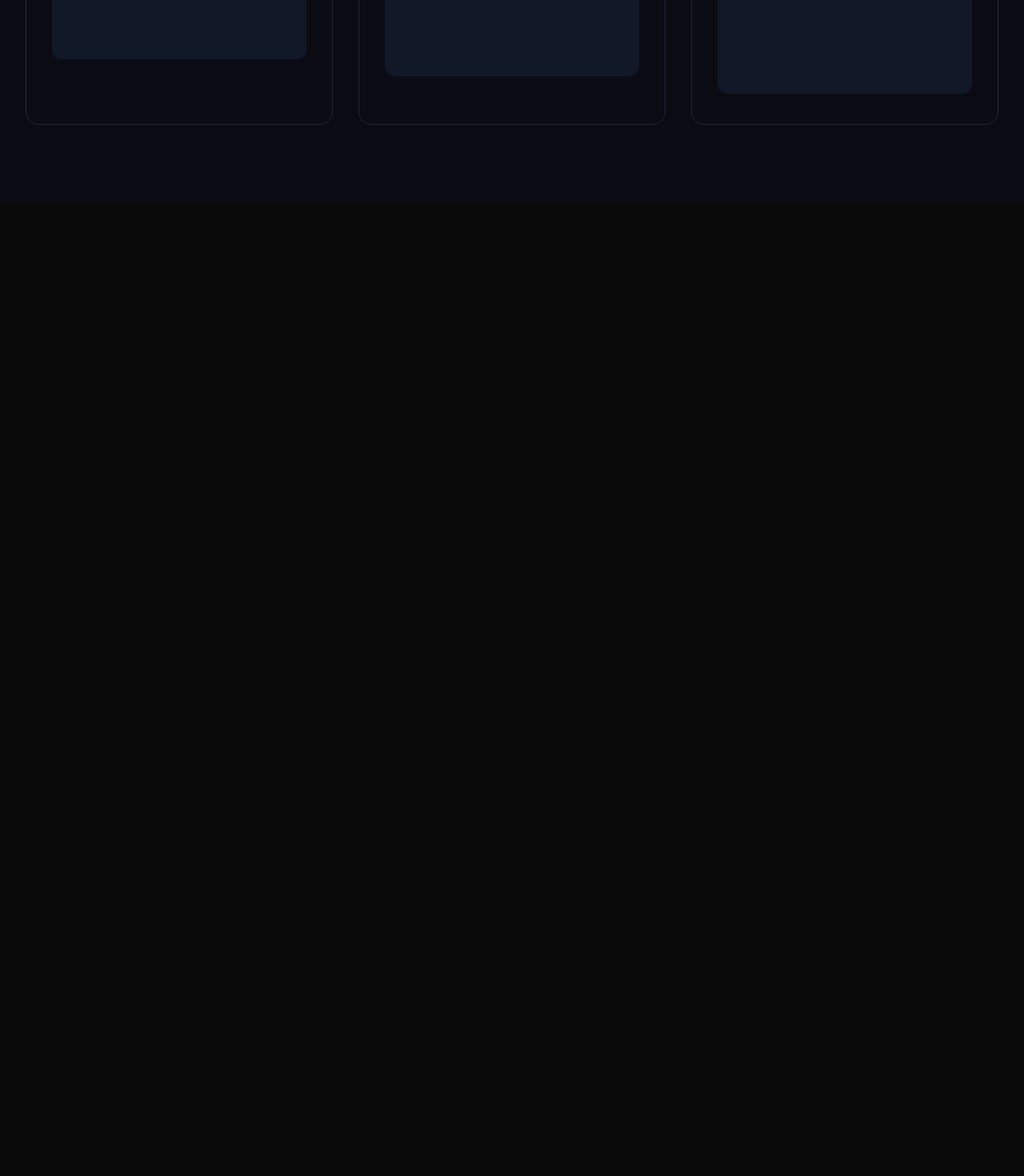
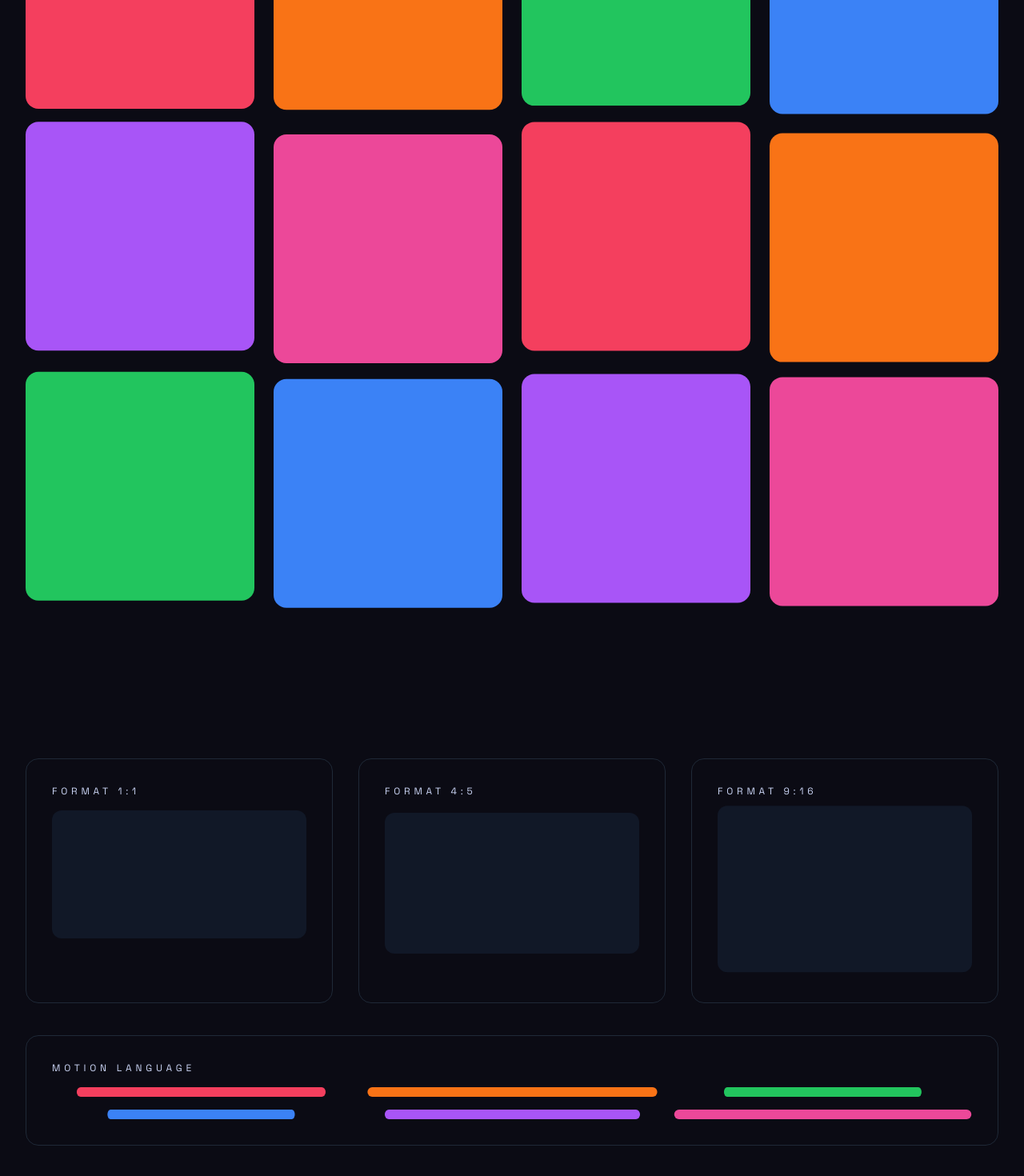
Before and after one commit to nemanja1033/thirtythree, a React (Vite) app: page /portfolio/pulse-campaign in a window 1280 px wide. Shown: the part 1220-2690 px from the top of the page at 80% size. Before the commit the page ends 1472 px from the top, so only its background shows below. Built offline with nearby package versions, Linux system fonts and the light colour scheme.

Commit message:
Update PulseCampaign and StudioNorma pages

```diff
--- a/src/pages/PulseCampaign.tsx
+++ b/src/pages/PulseCampaign.tsx
@@ -50,9 +50,11 @@ export default function PulseCampaign() {
   const reduceMotion = useReducedMotion();
   const heroRef = useRef<HTMLDivElement>(null);
   const systemRef = useRef<HTMLDivElement>(null);
+  const wallRef = useRef<HTMLDivElement>(null);
   const motionRef = useRef<HTMLDivElement>(null);
   const heroInView = useInView(heroRef, { once: true, margin: "-50px" });
   const systemInView = useInView(systemRef, { once: true, margin: "-50px" });
+  const wallInView = useInView(wallRef, { once: true, margin: "-50px" });
   const motionInView = useInView(motionRef, { once: true, margin: "-50px" });
 
   const palette = useMemo(
@@ -130,6 +132,42 @@ export default function PulseCampaign() {
         </div>
       </section>
 
+      <section ref={wallRef} className="py-16 md:py-24">
+        <div className="container mx-auto px-6 md:px-8">
+          <motion.div
+            initial={{ opacity: 0, y: reduceMotion ? 0 : 20 }}
+            animate={wallInView ? { opacity: 1, y: 0 } : {}}
+            transition={{ duration: reduceMotion ? 0.1 : 0.6 }}
+            className="grid grid-cols-3 sm:grid-cols-4 gap-4 md:gap-6"
+          >
+            {Array.from({ length: 12 }).map((_, index) => (
+              <motion.div
+                key={index}
+                className="aspect-square rounded-2xl"
+                style={{ background: palette[index % palette.length] }}
+                animate={
+                  reduceMotion
+                    ? undefined
+                    : {
+                        y: index % 2 === 0 ? [0, -8, 0] : [0, 8, 0],
+                      }
+                }
+                transition={
+                  reduceMotion
+                    ? undefined
+                    : {
+                        duration: 3 + index * 0.2,
+                        repeat: Infinity,
+                        ease: "easeInOut",
+                      }
+                }
+                whileHover={!reduceMotion ? { scale: 1.04 } : undefined}
+              />
+            ))}
+          </motion.div>
+        </div>
+      </section>
+
       <section ref={motionRef} className="py-16 md:py-24">
         <div className="container mx-auto px-6 md:px-8">
           <motion.div
@@ -171,6 +209,38 @@ export default function PulseCampaign() {
               </motion.div>
             ))}
           </motion.div>
+          <motion.div
+            initial={{ opacity: 0, y: reduceMotion ? 0 : 20 }}
+            animate={motionInView ? { opacity: 1, y: 0 } : {}}
+            transition={{ duration: reduceMotion ? 0.1 : 0.6, delay: reduceMotion ? 0 : 0.1 }}
+            className="mt-10 rounded-2xl border p-6 md:p-8"
+            style={{ borderColor: "#1f2937" }}
+          >
+            <div className="text-xs uppercase tracking-[0.4em] mb-4" style={{ color: MUTED }}>
+              Motion language
+            </div>
+            <div className="grid grid-cols-3 gap-4">
+              {Array.from({ length: 6 }).map((_, i) => (
+                <motion.div
+                  key={i}
+                  className="h-3 rounded-full"
+                  style={{ background: palette[i % palette.length] }}
+                  animate={
+                    reduceMotion
+                      ? undefined
+                      : {
+                          scaleX: [0.6, 1, 0.6],
+                        }
+                  }
+                  transition={
+                    reduceMotion
+                      ? undefined
+                      : { duration: 1.6 + i * 0.15, repeat: Infinity, ease: "easeInOut" }
+                  }
+                />
+              ))}
+            </div>
+          </motion.div>
         </div>
       </section>
     </div>
--- a/src/pages/StudioNorma.tsx
+++ b/src/pages/StudioNorma.tsx
@@ -145,9 +145,11 @@ export default function StudioNorma() {
   const reduceMotion = useReducedMotion();
   const heroRef = useRef<HTMLDivElement>(null);
   const systemRef = useRef<HTMLDivElement>(null);
+  const wallRef = useRef<HTMLDivElement>(null);
   const experienceRef = useRef<HTMLDivElement>(null);
   const heroInView = useInView(heroRef, { once: true, margin: "-50px" });
   const systemInView = useInView(systemRef, { once: true, margin: "-50px" });
+  const wallInView = useInView(wallRef, { once: true, margin: "-50px" });
   const experienceInView = useInView(experienceRef, { once: true, margin: "-50px" });
 
   const { scrollYProgress } = useScroll({
@@ -161,18 +163,29 @@ export default function StudioNorma() {
     <div className="min-h-screen overflow-x-hidden" style={{ background: BG }}>
       <Navbar />
 
-      <section ref={heroRef} className="pt-24 md:pt-32 pb-16 md:pb-20">
+      <section ref={heroRef} className="pt-24 md:pt-32 pb-16 md:pb-20 relative overflow-hidden">
+        <div
+          className="absolute inset-0 opacity-[0.15]"
+          style={{
+            backgroundImage:
+              "linear-gradient(#111111 1px, transparent 1px), linear-gradient(90deg, #111111 1px, transparent 1px)",
+            backgroundSize: "120px 120px",
+          }}
+        />
         <div className="container mx-auto px-6 md:px-8">
           <motion.div
             initial={{ opacity: 0, y: reduceMotion ? 0 : 20 }}
             animate={heroInView ? { opacity: 1, y: 0 } : {}}
-            transition={{ duration: reduceMotion ? 0.1 : 0.6 }}
+            transition={{ duration: reduceMotion ? 0.1 : 0.7, ease: "easeOut" }}
           >
             <span className="text-xs uppercase tracking-[0.4em]" style={{ color: MUTED }}>
               {t("studio.concept")}
             </span>
-            <div className="mt-6">
-              <NormaWordmark className="w-[280px] md:w-[420px]" />
+            <div className="mt-6 flex items-end justify-between gap-10">
+              <NormaWordmark className="w-[280px] md:w-[520px]" />
+              <div className="text-xs uppercase tracking-[0.6em]" style={{ color: INK }}>
+                NORMA GRID
+              </div>
             </div>
             <p className="mt-6 text-base md:text-lg max-w-2xl" style={{ color: MUTED }}>
               {t("norma.story")}
@@ -210,6 +223,49 @@ export default function StudioNorma() {
               </motion.div>
             ))}
           </motion.div>
+          <motion.div
+            initial={{ opacity: 0, y: reduceMotion ? 0 : 20 }}
+            animate={systemInView ? { opacity: 1, y: 0 } : {}}
+            transition={{ duration: reduceMotion ? 0.1 : 0.7, delay: reduceMotion ? 0 : 0.1 }}
+            className="mt-10 rounded-3xl border p-8 md:p-10"
+            style={{ borderColor: "#e5e7eb" }}
+          >
+            <div className="text-xs uppercase tracking-[0.4em] mb-6" style={{ color: MUTED }}>
+              Grid discipline
+            </div>
+            <div className="grid grid-cols-6 md:grid-cols-12 gap-3">
+              {Array.from({ length: 24 }).map((_, i) => (
+                <div key={i} className="h-16 rounded-lg border" style={{ borderColor: "#e5e7eb" }} />
+              ))}
+            </div>
+          </motion.div>
+        </div>
+      </section>
+
+      <section ref={wallRef} className="py-16 md:py-24">
+        <div className="container mx-auto px-6 md:px-8">
+          <motion.div
+            initial={{ opacity: 0, y: reduceMotion ? 0 : 20 }}
+            animate={wallInView ? { opacity: 1, y: 0 } : {}}
+            transition={{ duration: reduceMotion ? 0.1 : 0.7 }}
+            className="grid md:grid-cols-2 gap-6 md:gap-8"
+          >
+            {Array.from({ length: 6 }).map((_, index) => (
+              <motion.div
+                key={index}
+                className="rounded-3xl border p-8 md:p-10"
+                style={{ borderColor: "#e5e7eb" }}
+                whileHover={!reduceMotion ? { scale: 1.02, y: -6 } : undefined}
+                transition={{ duration: 0.3 }}
+              >
+                <div className="text-xs uppercase tracking-[0.4em]" style={{ color: MUTED }}>
+                  Project {String(index + 1).padStart(2, "0")}
+                </div>
+                <div className="mt-6 h-40 md:h-48 rounded-2xl bg-[#f3f4f6]" />
+                <div className="mt-5 h-3 w-2/3 rounded-full" style={{ background: "#111111", opacity: 0.2 }} />
+              </motion.div>
+            ))}
+          </motion.div>
         </div>
       </section>
 
```
